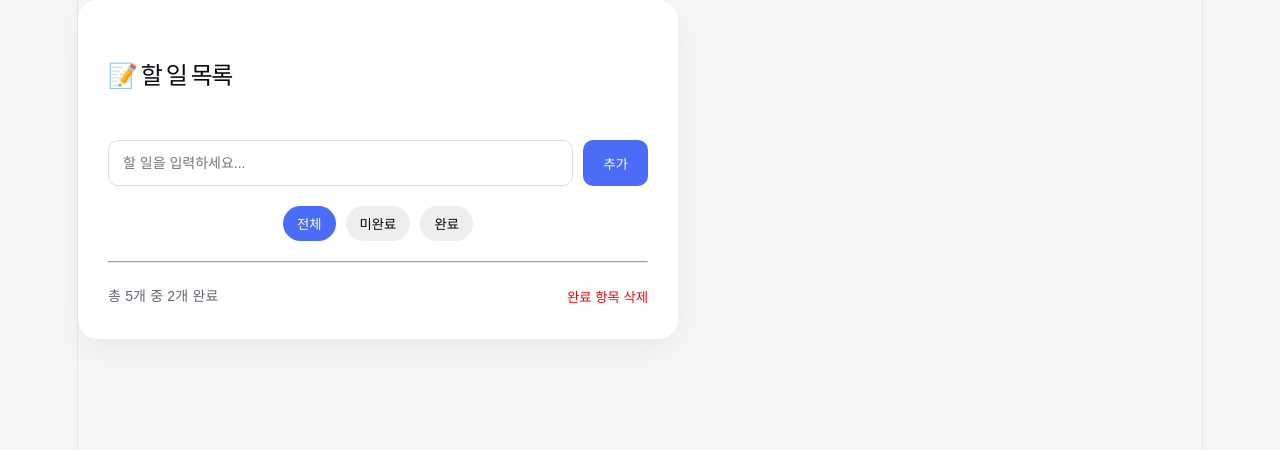
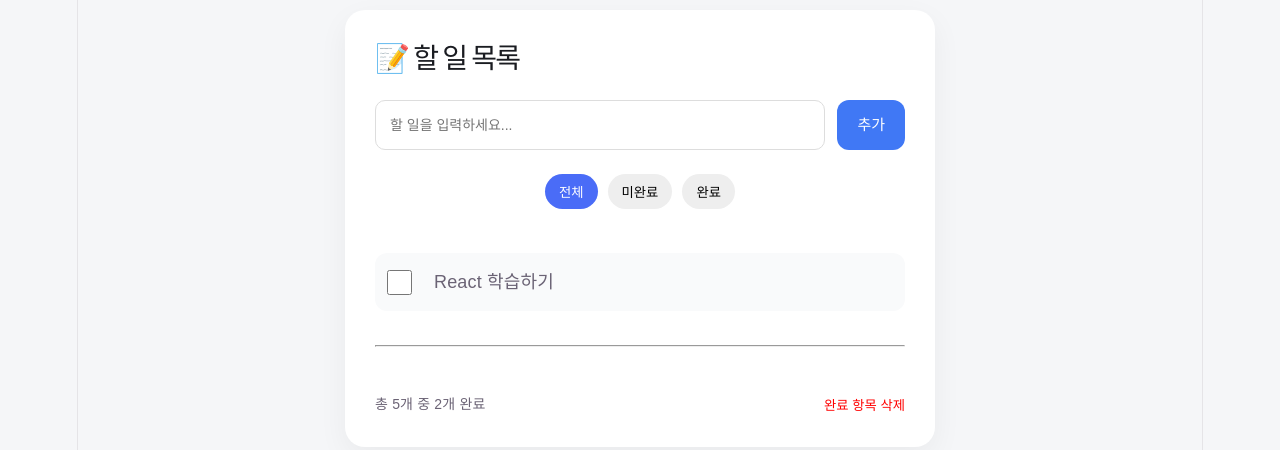
Before and after one commit to hyeongu01/react-todo-app, a React (Vite) app: page / in a window 1280 px wide. Shown: the top 450 px of the page. Built offline with nearby package versions, Linux system fonts and the light colour scheme.

Commit message:
feat: 자잘한 디자인 수정 및 호버 버튼 추가

```diff
--- a/src/App.css
+++ b/src/App.css
@@ -3,6 +3,12 @@
   margin: 0;
   padding: 0;
   font-family: 'Pretendard', sans-serif;
+}
+
+:root {
+  --text-primary: #1a1c21;
+  --accent-primary: #4078f5;
+  --text-on-accent: #fff;
 }
 
 body {
@@ -15,11 +21,18 @@ body {
 
 /* 카드 */
 .container {
+  padding: 10px 5px;
   width: 100%;
   max-width: 600px;
+  margin: 0 auto;
 }
 
 .card {
+  flex: 1;
+  display: flex;
+  flex-direction: column;
+  gap: 24px;
+
   background: #fff;
   border-radius: 20px;
   padding: 30px;
--- a/src/components/AddTask.module.css
+++ b/src/components/AddTask.module.css
@@ -1,8 +1,7 @@
 /* 입력 영역 */
 .input_group {
   display: flex;
-    gap: 10px;
-    margin-bottom: 20px;
+  gap: 12px;
 }
 
 .input_group input {
@@ -14,10 +13,25 @@
 }
 
 .add_btn {
-    background: #4a6cf7;
+  display: flex;
+  padding: 14px 20px;
+  justify-content: center;
+  align-items: center;
+
+  border-radius: 12px;
+  background: var(--accent-primary, #4078f5);
+  border: none;
+
+  color: var(--text-on-accent, #fff);
+  font-family: Inter;
+  font-size: 15px;
+  font-style: normal;
+  font-weight: 600;
+  line-height: 22px;
+  /* background: #4a6cf7;
     color: white;
     border: none;
     padding: 0 20px;
     border-radius: 10px;
-    cursor: pointer;
+    cursor: pointer; */
 }
--- a/src/components/Header.module.css
+++ b/src/components/Header.module.css
@@ -1,10 +1,21 @@
 .header {
-    display: flex;
-    justify-content: space-between;
-    align-items: center;
-    margin-bottom: 20px;
+  display: flex;
+  justify-content: space-between;
+  align-items: center;
+  align-self: stretch;
 }
 
 .header h1 {
-    font-size: 24px;
+  color: var(--text-primary);
+  font-family: Inter;
+  font-size: 28px;
+  font-style: normal;
+  font-weight: 700;
+  line-height: 36px; /* 128.571% */
+  margin: 0;
+
+  display: flex;
+  justify-content: space-between;
+  align-items: center;
+  align-self: stretch;
 }
--- a/src/components/Header.tsx
+++ b/src/components/Header.tsx
@@ -1,11 +1,10 @@
-import { type JSX } from "react";
-import styles from "./Header.module.css";
+import { type JSX } from 'react';
+import styles from './Header.module.css';
 
 function Header(): JSX.Element {
   return (
     <div className={styles.header}>
       <h1>📝 할 일 목록</h1>
-      <div className="toggle"></div>
     </div>
   );
 }
--- a/src/components/TodoItem.module.css
+++ b/src/components/TodoItem.module.css
@@ -1,8 +1,14 @@
-.item {
+.card {
   flex: 1;
   display: flex;
   align-items: center;
   gap: 12px;
+  padding: 0px;
+}
+
+.card:hover .actions {
+  opacity: 1;
+  transform: translateZ(0px);
 }
 
 .title {
@@ -19,7 +25,70 @@
 
 .actions {
   display: flex;
-  font-size: 14px;
-  opacity: 0.7;
+  align-items: center;
+  gap: 6px;
+
+  opacity: 0;
+  transform: translateZ(10px);
+  transition: all 0.3s ease;
+
+  border: none;
+  background: none;
+
+  /* padding: 10px 16px;
+  background: black;
+  color: white;
+
+  border-radius: 8px;
+  cursor: pointer; */
+}
+
+.actions .edit {
+  display: flex;
+  width: 34px;
+  height: 34px;
+  justify-content: center;
+  align-items: center;
   cursor: pointer;
+
+  border-radius: 8px;
+  background: rgba(92, 107, 245, 0.12);
+  border: none;
+
+  color: #5c6bf5;
+  font-family: Inter;
+  font-size: 18px;
+  font-style: normal;
+  font-weight: 400;
+  line-height: normal;
 }
+
+.actions .edit:active {
+  transform: scale(0.85);
+  background: rgba(92, 107, 245, 0.25);
+}
+
+.actions .delete {
+  display: flex;
+  width: 34px;
+  height: 34px;
+  justify-content: center;
+  align-items: center;
+  cursor: pointer;
+
+  border-radius: 8px;
+  background: rgba(235, 66, 66, 0.12);
+  border: none;
+
+  color: #eb4242;
+  font-family: Inter;
+  font-size: 16px;
+  font-style: normal;
+  font-weight: 500;
+  line-height: normal;
+}
+
+.actions .delete:active {
+  transform: scale(0.85);
+  background: rgba(235, 66, 66, 0.25);
+}
--- a/src/components/TodoItem.tsx
+++ b/src/components/TodoItem.tsx
@@ -9,7 +9,7 @@ function TodoItem({ id, title, isDone }: TodoItemProps): JSX.Element {
   const { toggleTodo } = useTodoList();
 
   return (
-    <div className={styles.item}>
+    <div className={styles.card}>
       <input
         className={styles.checkbox}
         type={'checkbox'}
@@ -17,8 +17,11 @@ function TodoItem({ id, title, isDone }: TodoItemProps): JSX.Element {
         onChange={() => toggleTodo(id)}
       />
       <span className={styles.title}>{title}</span>
-      <button className={styles.actions}>✏️</button>
-      <button className={styles.actions}>🗑️</button>
+
+      <div className={styles.actions}>
+        <button className={styles.edit}>✎</button>
+        <button className={styles.delete}>✕</button>
+      </div>
     </div>
   );
 }
--- a/src/components/TodoList.module.css
+++ b/src/components/TodoList.module.css
@@ -7,7 +7,7 @@
   display: flex;
   align-items: center;
   background: #f9fafb;
-  padding: 15px;
+  padding: 12px;
   border-radius: 12px;
   margin-bottom: 10px;
 }
--- a/src/contexts/TodoContext.tsx
+++ b/src/contexts/TodoContext.tsx
@@ -10,7 +10,9 @@ type TodoListContextType = {
 const TodoListContext = createContext<TodoListContextType | null>(null);
 
 export function TodoListProvider({ children }: { children: React.ReactNode }) {
-  const [todoList, setTodoList] = useState<TodoType[]>([]);
+  const [todoList, setTodoList] = useState<TodoType[]>([
+    { id: 999, title: 'React 학습하기', isDone: false },
+  ]);
 
   function addTodo(todo: TodoType) {
     setTodoList((prev) => [...prev, todo]);
```
Also changed, not shown: .claude/settings.local.json. Lines whose indentation alone changed are shown as unchanged.
